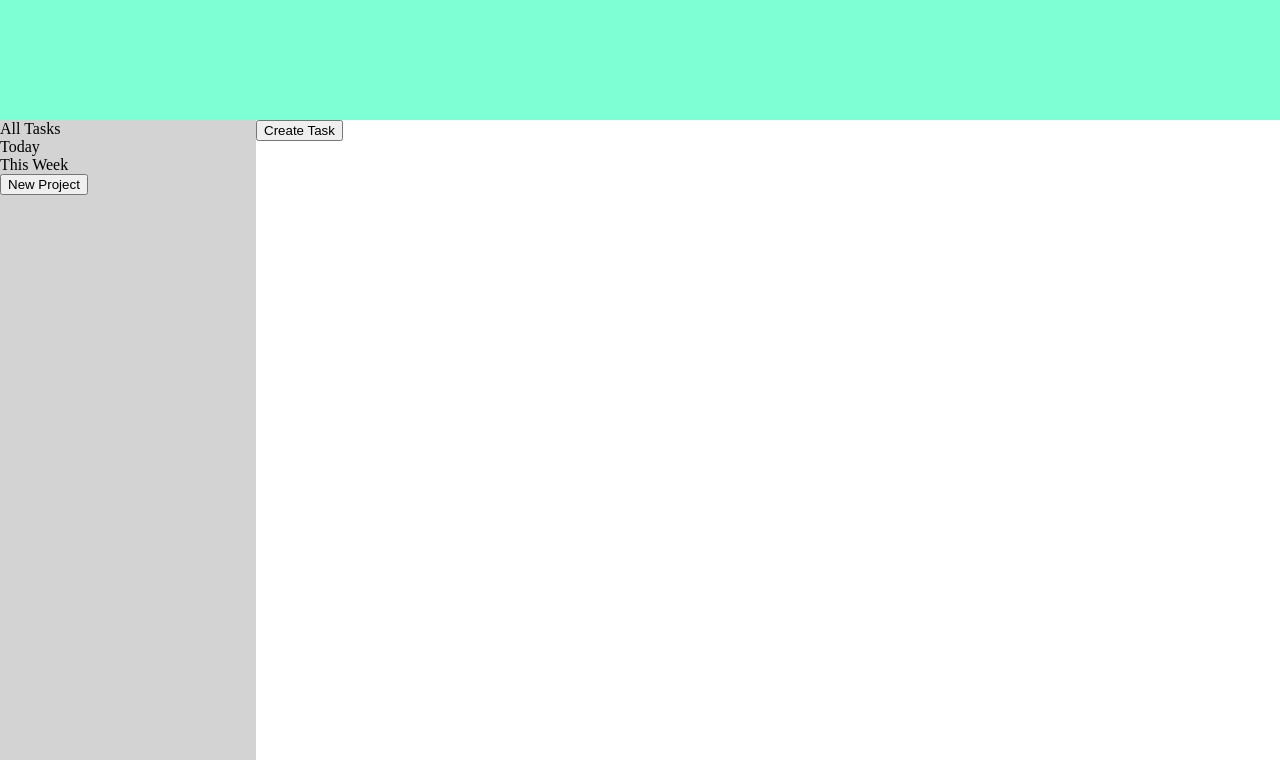
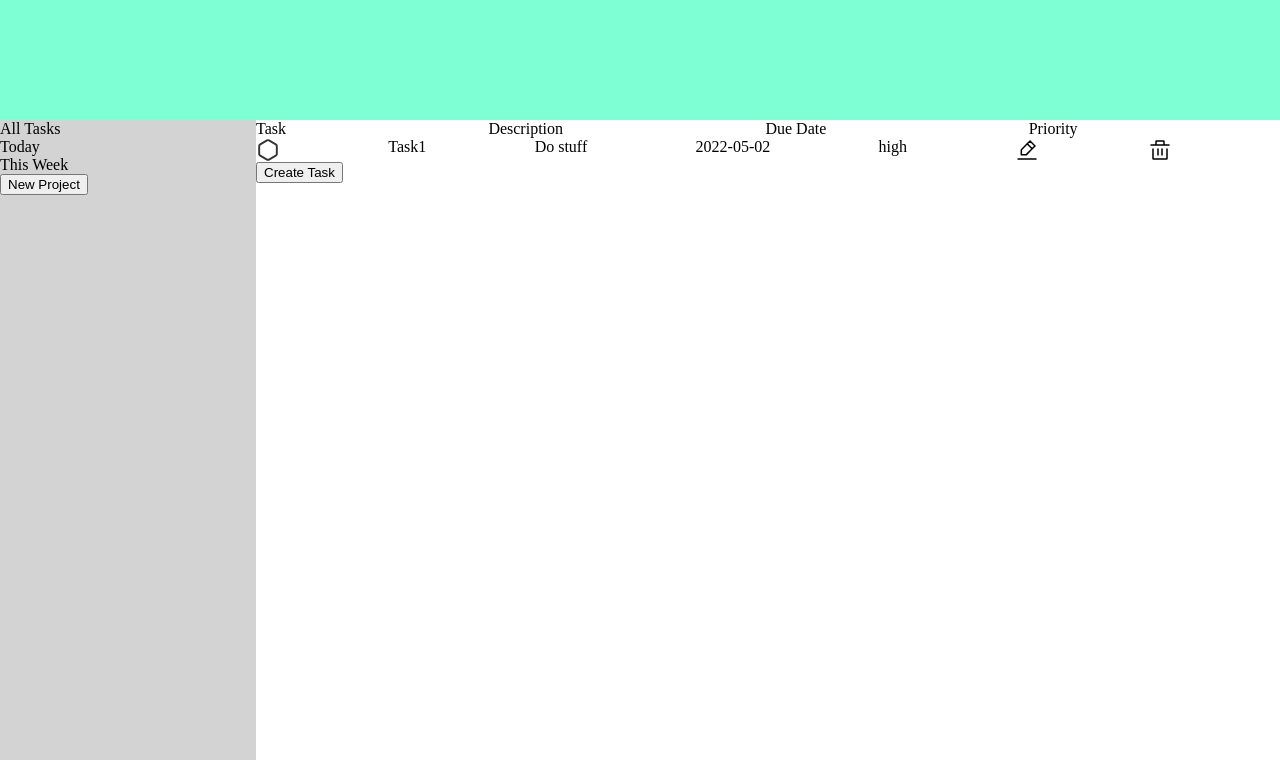
Before and after one commit to kihno/todo-app, a website built with webpack: page dist/index.html in a window 1280 px wide. Shown: the part 40-800 px from the top of the page. Built offline with nearby package versions, Linux system fonts and the light colour scheme.

Commit message:
Add edit, trash, and checkbox icon and toggle function for checkbox

```diff
--- a/src/index.js
+++ b/src/index.js
@@ -1,5 +1,10 @@
 import './stylesheet.css';
 import {format, isWithinInterval, addDays, parseISO} from 'date-fns';
+import AddIcon from './add.svg';
+import TrashIcon from './trash.svg';
+import EditIcon from './edit.svg';
+import HexIcon from './hex.svg';
+import CheckHexIcon from './checkHex.svg';
 import {pubsub} from './pubsub.js';
 import {Projects} from './projects';
 import {Todos} from './todos.js';
@@ -11,6 +16,13 @@ let currentProject = inbox;
 
 const todayInbox = new Projects('today');
 const weekInbox = new Projects('week');
+
+//Test
+const testTodo = new Todos('Task1', 'Do stuff', '2022-05-02', 'high');
+inbox.addTodo(testTodo);
+console.log(testTodo);
+console.log(inbox);
+
 
 //Cache DOM
 const title = document.getElementById('title');
@@ -29,6 +41,22 @@ const projectModal = document.getElementById('projectModal');
 const inboxButton = document.getElementById('inboxButton');
 const todayButton = document.getElementById('today');
 const weekButton = document.getElementById('week');
+
+//Images
+const addIcon = new Image();
+addIcon.src = AddIcon;
+
+const trashIcon = new Image();
+trashIcon.src = TrashIcon;
+
+const editIcon = new Image();
+editIcon.src = EditIcon;
+
+const hexIcon = new Image();
+hexIcon.src = HexIcon;
+
+const checkHexIcon = new Image();
+checkHexIcon.src = CheckHexIcon;
 
 //Events
 inboxButton.addEventListener('click', () => {
@@ -133,9 +161,6 @@ function pushToday(newTodo) {
 }
 
 function pushWeek(newTodo) {
-    // const start = new Date();
-    // const end = addDays(new Date(), 7);
-
     if (isWithinInterval(parseISO(newTodo.dueDate), {start: new Date, end: addDays(new Date(), 6)})) {
         weekInbox.addTodo(newTodo);
         console.log(weekInbox);
@@ -151,13 +176,11 @@ function render(project) {
         ul.setAttribute('data-index', project.indexOf(todo));
         todoList.appendChild(ul);
 
-        const button = document.createElement('button');
-        button.className = 'delete';
-        button.textContent = 'X';
-        ul.appendChild(button);
+        hexIcon.className = 'checkbox';
+        ul.appendChild(hexIcon);
 
-        button.addEventListener('click', (e) => {
-            inbox.removeTodo(e.target.parentNode);
+        hexIcon.addEventListener('click', () => {
+            hexIcon.classList.toggle('checked');
         });
 
         for (const prop in todo) {
@@ -166,10 +189,24 @@ function render(project) {
             li.textContent = todo[prop];
             ul.appendChild(li);
         }
+        editIcon.className = 'edit';
+        ul.appendChild(editIcon);
+
+        editIcon.addEventListener('click', () => {
+
+        });
+
+        trashIcon.className = 'delete';
+        ul.appendChild(trashIcon);
+
+        trashIcon.addEventListener('click', (e) => {
+            inbox.removeTodo(e.target.parentNode);
+        });
+
     });
 
     clearInput();
 }
 
-
+render(inbox.project);
 })();
--- a/src/stylesheet.css
+++ b/src/stylesheet.css
@@ -33,3 +33,16 @@ form {
 #projectModal {
     display: none;
 }
+
+.todo, #todoHeader {
+    list-style: none;
+    display: grid;
+    grid-auto-flow: column;
+}
+.checkbox, .checked {
+    height: 24px;
+}
+
+.checked {
+    background-image: url(./checkHex.svg);
+}
--- a/webpack.config.js
+++ b/webpack.config.js
@@ -13,6 +13,10 @@ module.exports = {
             test: /\.css$/i,
             use: ['style-loader', 'css-loader']
         },
+        {
+          test: /\.(png|svg|jpg|jpeg|gif)$/i,
+          type: 'asset/resource',
+        },
     ],
   },
 };
```
Also changed, not shown: dist/0c29f4d42bc004fed11c.svg (added), dist/167e7f2e73f451414857.svg (added), dist/38167799d240edf092c8.svg (added), dist/45121235fb44cd0a624b.svg (added), dist/a4bf220d122e95c27681.svg (added), dist/index.html, dist/main.js, src/add.svg (added), src/checkHex.svg (added), src/edit.svg (added), src/hex.svg (added), src/trash.svg (added).
